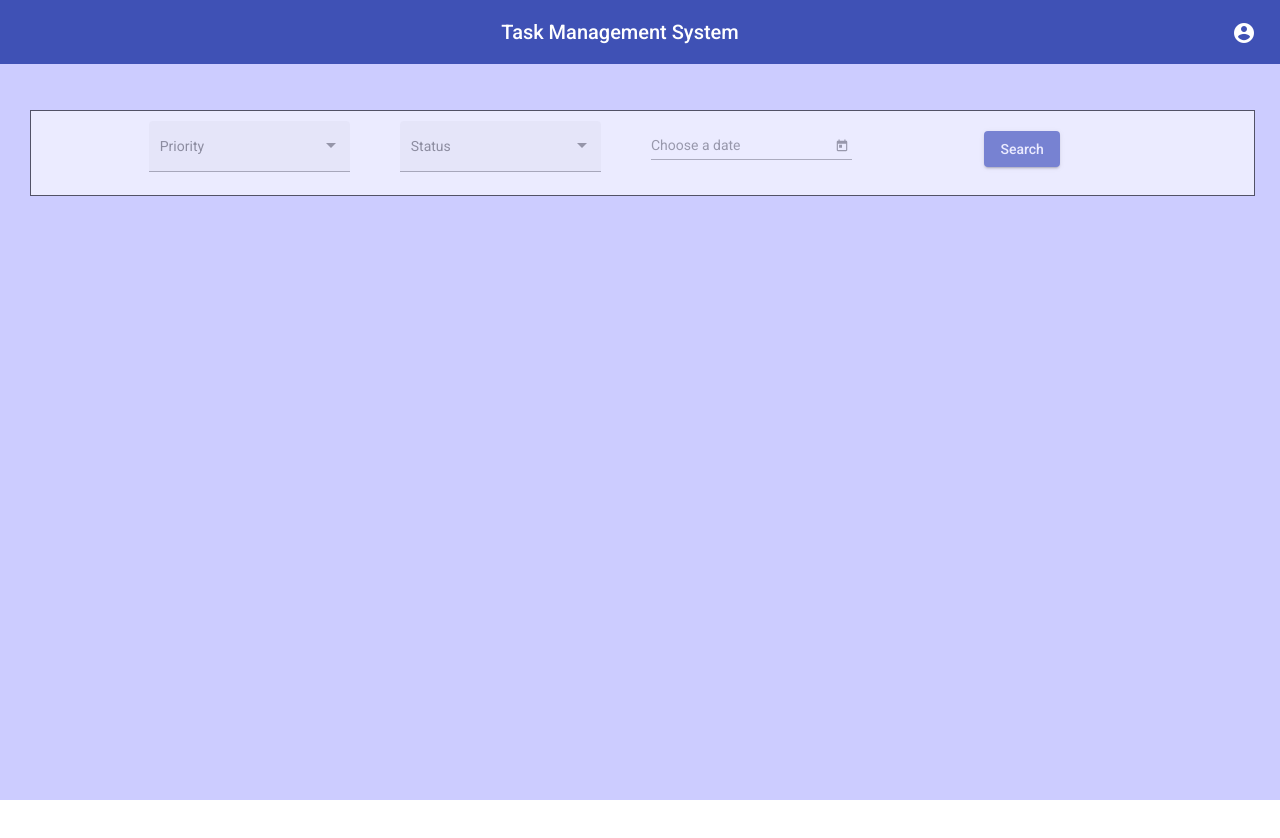
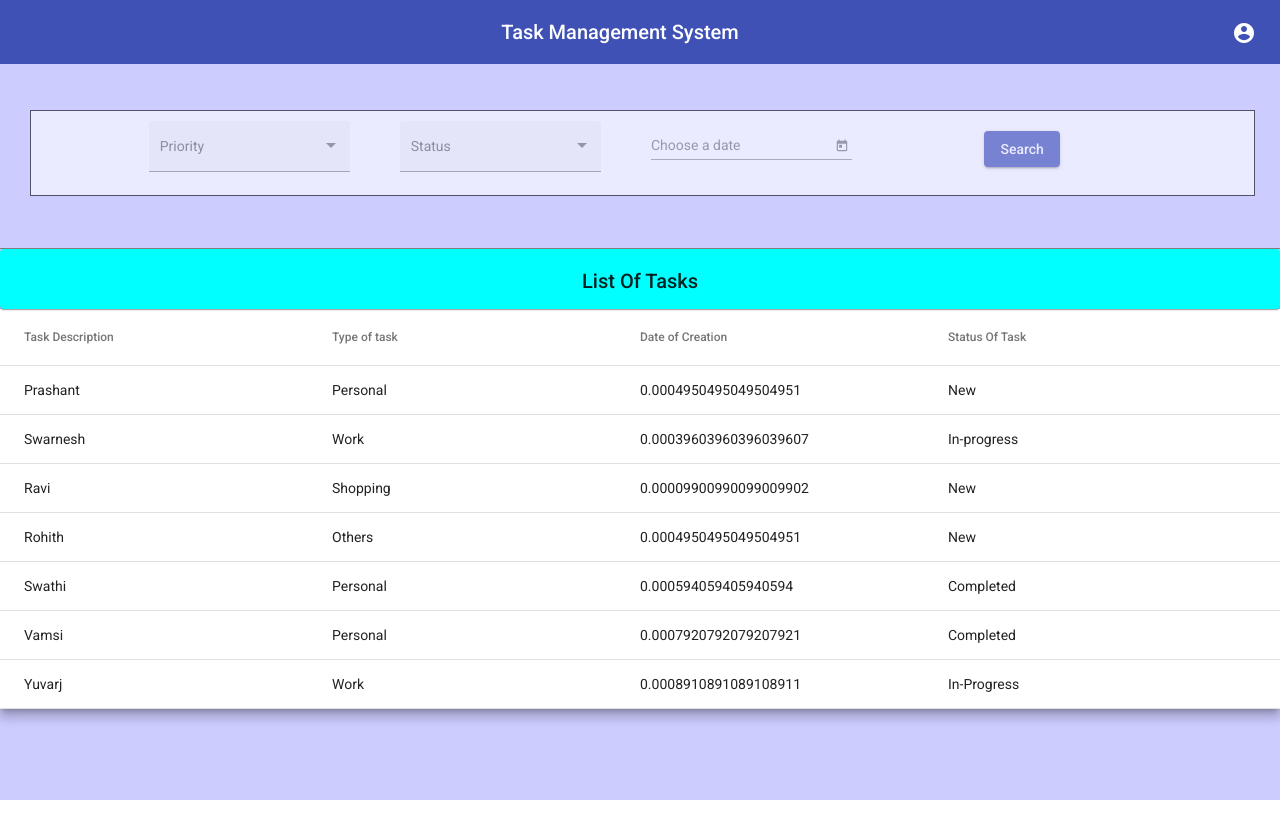
Before and after one commit to mattapalliswarnesh/TaskManagementUI, an Angular app: page / in a window 1280 px wide. Shown: the top 838 px of the page. Before the commit the page ends 800 px from the top, so only its background shows below. Built offline with nearby package versions, Linux system fonts and the light colour scheme.

Commit message:
SamplePageCompleted

```diff
--- a/src/app/app.component.ts
+++ b/src/app/app.component.ts
@@ -7,4 +7,5 @@ import { Component } from '@angular/core';
 })
 export class AppComponent {
   title = 'TaskManagementUI';
+
 }
--- a/src/app/search/search.component.css
+++ b/src/app/search/search.component.css
@@ -1,3 +1,15 @@
+.upper{
+  width:100%;
+  height:11%;
+}
+.middle{
+  width:100%;
+  height:20%;
+}
+.lower{
+  width:100%;
+  height:75%;
+}
 p {
     text-align:center;
 }
@@ -38,3 +50,15 @@ mat-form-field {
   margin-left: 50%;
   padding : 10px;
 }
+.mat-divider {
+    border-top-color: gray;
+    top: 50%;
+    padding-left:10%;
+    padding-right:5%;
+}
+table {
+  width: 100%;
+}
+.nextline{
+  padding-top: 50%;
+}
--- a/src/app/search/search.component.html
+++ b/src/app/search/search.component.html
@@ -1,5 +1,6 @@
 <html>
 <body style="background:#ccccff;">
+    <div class="upper">
     <div class="title-center">
       <mat-toolbar color="primary" class="fixed-header">
            <mat-toolbar-row>
@@ -13,8 +14,9 @@
            <button mat-menu-item>Profile</button>
            <button mat-menu-item>Logout</button>
         </mat-menu>
-
-    </div>
+     </div>
+     </div>
+     <div class="middle">
     <div class="transbox">
                <div class="inl">
                     <mat-form-field appearance="fill">
@@ -45,5 +47,42 @@
                     </div>
                </div>
      </div>
+     </div>
+     <mat-divider class="mat-divider">
+     </mat-divider>
+     <div class="lower">
+          <mat-card style=" height:2%;padding-bottom:2.5%;text-align:center;background-color:cyan">
+               <h2>List Of Tasks</h2>
+          </mat-card>
+          <mat-table [dataSource]="dataSource" class="mat-elevation-z8">
+               <!-- Position Column -->
+               <ng-container matColumnDef="taskname">
+                    <mat-header-cell *matHeaderCellDef> Task Description</mat-header-cell>
+                    <mat-cell *matCellDef="let element"> {{element.taskname}} </mat-cell>
+               </ng-container>
+
+               <!-- Name Column -->
+               <ng-container matColumnDef="type">
+                    <mat-header-cell *matHeaderCellDef> Type of task </mat-header-cell>
+                    <mat-cell *matCellDef="let element"> {{element.type}} </mat-cell>
+               </ng-container>
+
+               <!-- Weight Column -->
+               <ng-container matColumnDef="date1">
+                    <mat-header-cell *matHeaderCellDef> Date of Creation </mat-header-cell>
+                    <mat-cell *matCellDef="let element"> {{element.date1}} </mat-cell>
+               </ng-container>
+
+               <!-- Symbol Column -->
+               <ng-container matColumnDef="status">
+                    <mat-header-cell *matHeaderCellDef> Status Of Task </mat-header-cell>
+                    <mat-cell *matCellDef="let element"> {{element.status}} </mat-cell>
+               </ng-container>
+
+               <mat-header-row *matHeaderRowDef="displayedColumns"></mat-header-row>
+               <mat-row *matRowDef="let row; columns: displayedColumns;"></mat-row>
+          </mat-table>
+     </div>
+
 </body>
 </html>
--- a/src/app/search/search.component.ts
+++ b/src/app/search/search.component.ts
@@ -1,4 +1,21 @@
 import { Component, OnInit } from '@angular/core';
+
+export interface PeriodicElement {
+  taskname: string;
+  type: string;
+  date1: number;
+  status: string;
+}
+
+const ELEMENT_DATA: PeriodicElement[] = [
+  {taskname: 'Prashant', type: 'Personal', date1:5/5/2020, status: 'New'},
+  {taskname: 'Swarnesh', type: 'Work', date1:4/5/2020, status: 'In-progress'},
+  {taskname: 'Ravi', type: 'Shopping', date1:1/5/2020, status: 'New'},
+  {taskname: 'Rohith', type: 'Others', date1:5/5/2020, status: 'New'},
+  {taskname: 'Swathi', type: 'Personal', date1:6/5/2020, status: 'Completed'},
+  {taskname: 'Vamsi', type: 'Personal', date1:8/5/2020, status: 'Completed'},
+  {taskname: 'Yuvarj', type: 'Work', date1:9/5/2020, status: 'In-Progress'},
+];
 
 @Component({
   selector: 'app-search',
@@ -6,7 +23,8 @@ import { Component, OnInit } from '@angular/core';
   styleUrls: ['./search.component.css']
 })
 export class SearchComponent implements OnInit {
-public courseName:string = "Angular First application";
+  displayedColumns: string[] = ['taskname', 'type', 'date1', 'status'];
+  dataSource = ELEMENT_DATA;
   constructor(
   ) { }
 
--- a/src/styles.css
+++ b/src/styles.css
@@ -2,3 +2,6 @@
 @import "~@angular/material/prebuilt-themes/indigo-pink.css";
 html, body { height: 100%; }
 body { margin: 0; font-family: Roboto, "Helvetica Neue", sans-serif; }
+
+html, body { height: 100%; }
+body { margin: 0; font-family: Roboto, "Helvetica Neue", sans-serif; }
```
